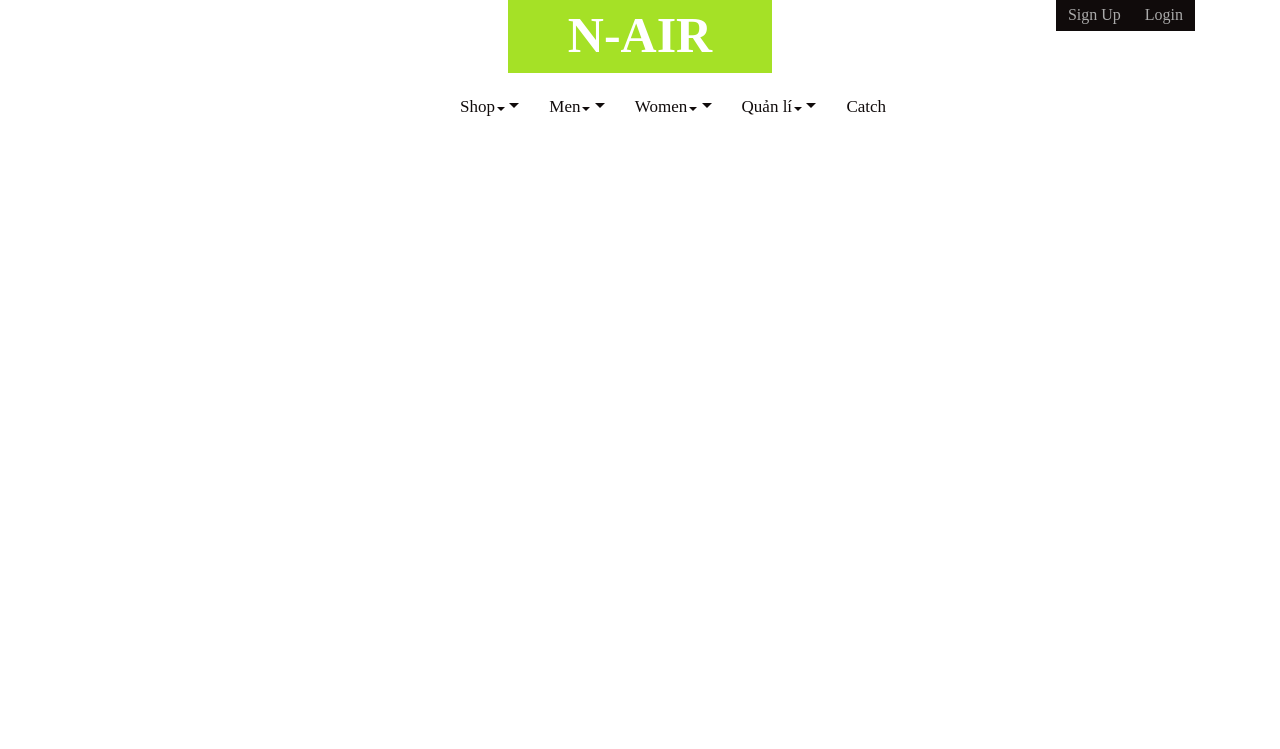
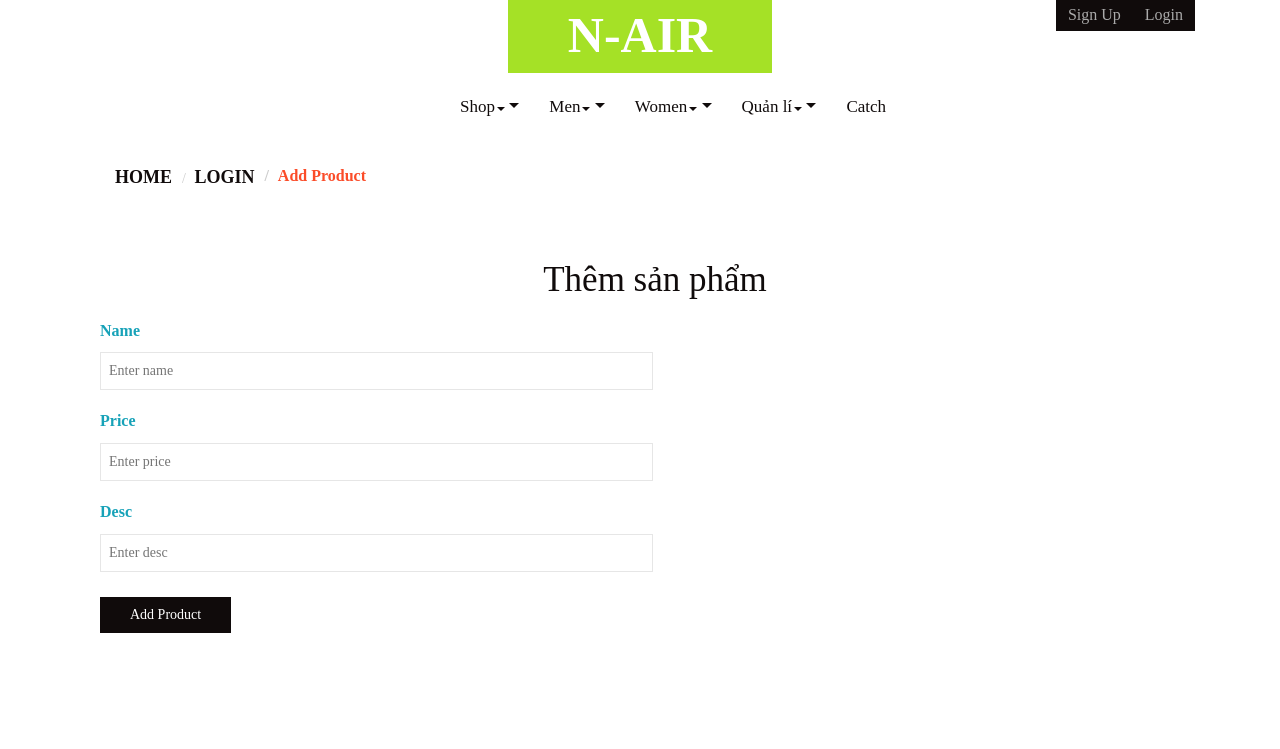
Before and after one commit to dongdtph08066/angular-yhnbqu, an Angular app: page /add/product in a window 1280 px wide. Shown: the top 749 px of the page. Built offline with nearby package versions, Linux system fonts and the light colour scheme; a web font is replaced by a local one.

Commit message:
5 files modified, 3 added

```diff
--- a/src/app/app-routing.module.ts
+++ b/src/app/app-routing.module.ts
@@ -8,6 +8,7 @@ import { ProductDetailComponent } from './product-detail/product-detail.componen
 import { ProductManagerComponent } from './product-manager/product-manager.component';
 import { ProductEditComponent } from './product-edit/product-edit.component';
 import { NotFoundComponent } from './not-found/not-found.component';
+import { ProductAddComponent } from './product-add/product-add.component';
 
 
 const routes: Routes =[
@@ -16,7 +17,7 @@ const routes: Routes =[
   {path: 'about', component: AboutComponent},
   {path: 'service', component: ServicesComponent},
   {path: 'products', component: ProductListComponent},
-
+ { path: 'add/product', component: ProductAddComponent},
   {path: 'manager', component: ProductManagerComponent},
     { path: 'product/edit/:id', component: ProductEditComponent},
      { path: 'product/detail/:id', component: ProductDetailComponent},
--- a/src/app/app.component.html
+++ b/src/app/app.component.html
@@ -48,7 +48,7 @@
                                     <a href="#" class="dropdown-toggle" data-toggle="dropdown">Quản lí<b class="caret"></b></a>
                                     <ul class="dropdown-menu">
                                         <li><a routerLink="/manager">Quản lí sản phẩm </a></li>
-                                        <li><a href="products.html">Thêm sản phẩm</a></li>
+                                        <li><a routerLink="/add/product">Thêm sản phẩm</a></li>
 
                                     </ul>
 
--- a/src/app/app.module.ts
+++ b/src/app/app.module.ts
@@ -20,10 +20,11 @@ import { ProductManagerComponent } from './product-manager/product-manager.compo
 import { AboutComponent } from './about/about.component';
 import { ProductDetailComponent } from './product-detail/product-detail.component';
 import { ProductEditComponent } from './product-edit/product-edit.component';
+import { ProductAddComponent } from './product-add/product-add.component';
 
 @NgModule({
   imports:      [ BrowserModule, FormsModule,AppRoutingModule , HttpClientModule ],
-  declarations: [ AppComponent, HelloComponent, ProductSlideComponent, ProductAnhComponent, ProductListComponent, ProductEmailComponent, ProductFooterComponent, HomeComponent, NotFoundComponent, ServicesComponent, ProductManagerComponent, AboutComponent, ProductDetailComponent, ProductEditComponent ],
+  declarations: [ AppComponent, HelloComponent, ProductSlideComponent, ProductAnhComponent, ProductListComponent, ProductEmailComponent, ProductFooterComponent, HomeComponent, NotFoundComponent, ServicesComponent, ProductManagerComponent, AboutComponent, ProductDetailComponent, ProductEditComponent, ProductAddComponent ],
   bootstrap:    [ AppComponent ],
   providers: [ProductService]
 })
--- /dev/null
+++ b/src/app/product-add/product-add.component.html
@@ -0,0 +1,37 @@
+
+        <div class="head-bread">
+            <div class="container">
+                <ol class="breadcrumb">
+                    <li><a href="index.html">Home</a></li>
+                    <li><a href="register.html">LOGIN</a></li>
+                    <li class="active">Add Product</li>
+                </ol>
+            </div>
+        </div>
+        <!-- reg-form -->
+	<div class="reg-form">
+		<div class="container">
+			<div class="reg">
+				<h3>Thêm sản phẩm</h3>
+
+				 <form>
+					<ul>
+						<li class="text-info">Name </li>
+						<li><input type="text" placeholder="Enter name" value=""></li>
+					</ul>
+					<ul>
+						<li class="text-info">Price </li>
+						<li><input type="text" placeholder="Enter price" value=""></li>
+					 </ul>
+					<ul>
+						<li class="text-info">Desc</li>
+						<li><input type="text" placeholder="Enter desc" value=""></li>
+					</ul>
+
+					<input type="submit" value="Add Product">
+
+				</form>
+			</div>
+		</div>
+	</div>
+        <app-product-footer></app-product-footer>
--- /dev/null
+++ b/src/app/product-add/product-add.component.ts
@@ -0,0 +1,15 @@
+import { Component, OnInit } from '@angular/core';
+
+@Component({
+  selector: 'app-product-add',
+  templateUrl: './product-add.component.html',
+  styleUrls: ['./product-add.component.css']
+})
+export class ProductAddComponent implements OnInit {
+
+  constructor() { }
+
+  ngOnInit() {
+  }
+
+}
--- a/src/app/product-list/product-list.component.html
+++ b/src/app/product-list/product-list.component.html
@@ -7,7 +7,7 @@
                         <div class="img"><img src="{{product.img}}" alt="/" class="img-responsive gri-wid"></div>
                                 <div class="info">
                                     <div class="pull-left styl-hdn">
-                                        <span>{{product.name}}</span>
+                                        <h4>{{product.name}}</h4>
                                     </div>
                                     <div class="pull-right styl-price">
         <p><a  href="#" class="item_add"><span class="glyphicon glyphicon-shopping-cart grid-cart" aria-hidden="true"></span> <span class=" item_price">${{product.price}}</span></a></p>
--- a/src/app/product-slide/product-slide.component.html
+++ b/src/app/product-slide/product-slide.component.html
@@ -1,9 +1,4 @@
-<div id="carouselExampleIndicators" class="carousel slide my-4" data-ride="carousel">
-          <ol class="carousel-indicators">
-            <li data-target="#carouselExampleIndicators" data-slide-to="0" class="active"></li>
-            <li data-target="#carouselExampleIndicators" data-slide-to="1"></li>
-            <li data-target="#carouselExampleIndicators" data-slide-to="2"></li>
-          </ol>
+
 <div class="carousel-inner" role="listbox">
                     <div class="item active">
                         <img src="https://www.upsieutoc.com/images/2020/03/28/shoe3.jpg" alt="...">
```
Also changed, not shown: src/app/product-add/product-add.component.css (added).
